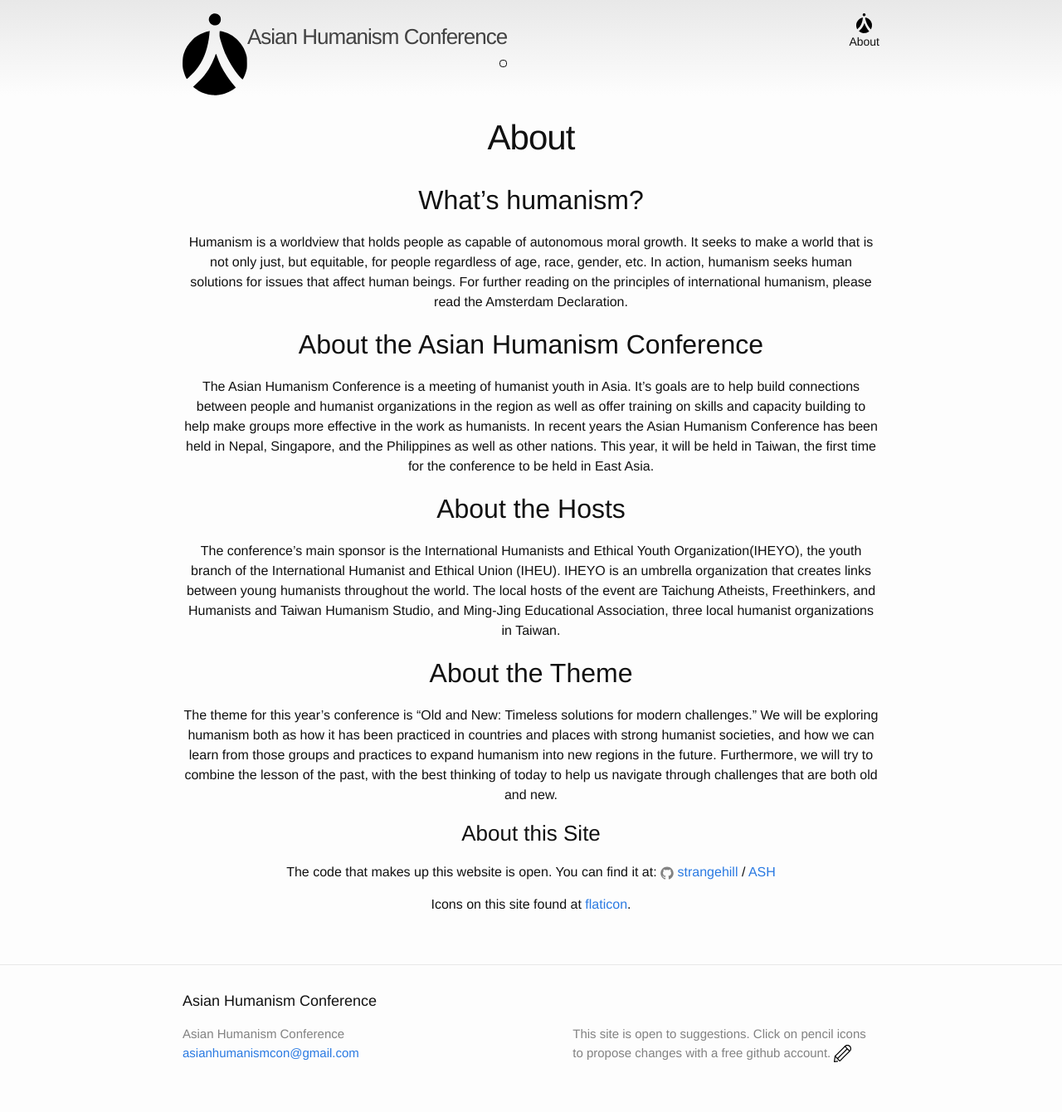
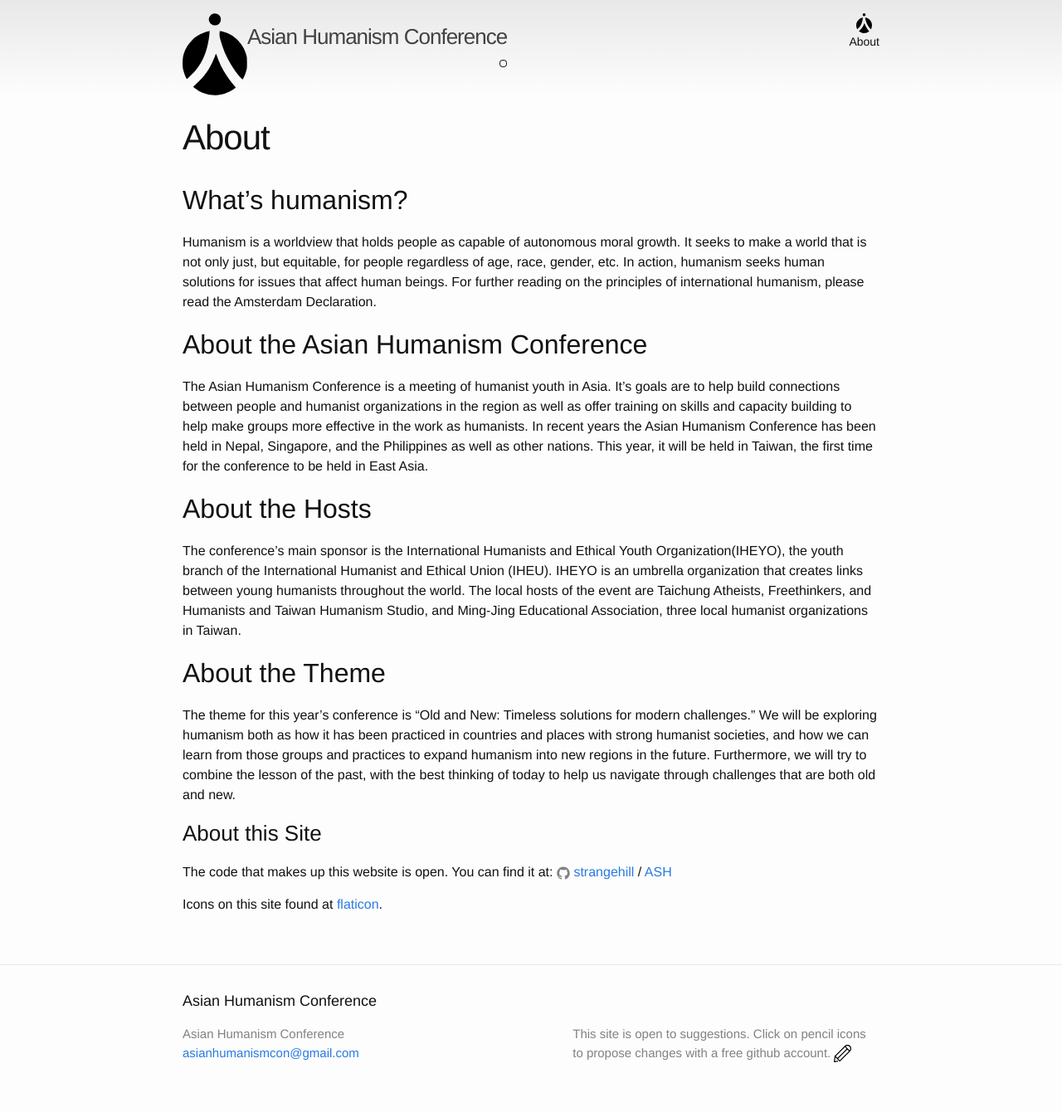
Before and after one commit to Strangehill/ash, a Jekyll site: the page built from about.md, in a window 1280 px wide. Shown: the whole page at 83% size. Built offline with Jekyll 4.4.1, drawn with Linux system fonts in a browser that asks for light colours.

Commit message:
removed text-align center from .wrapper

```diff
--- a/_sass/_layout.scss
+++ b/_sass/_layout.scss
@@ -200,10 +200,6 @@
     font-size: 20px;
 }
 
-.page-content .wrapper {
-    text-align: center;
-}
-
 .post-list {
     margin: 0 auto;
     list-style: none;
```
